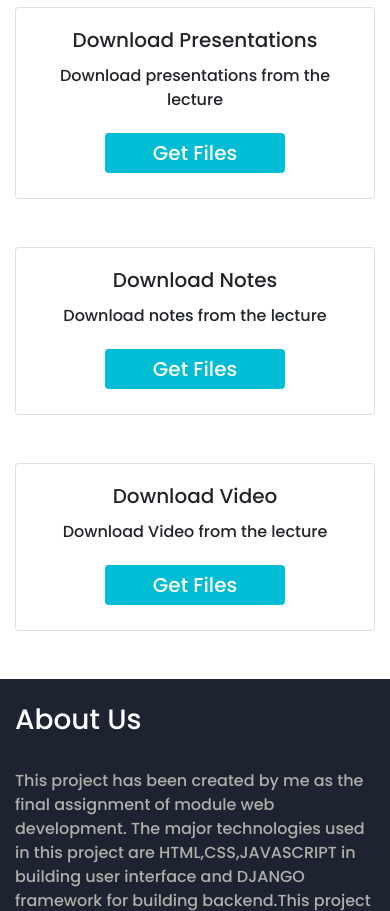
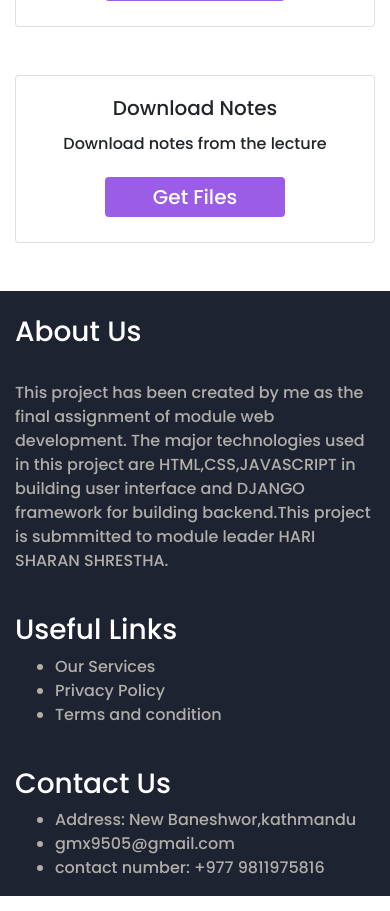
Before and after one commit to Laxman9505/Learning-Management-System, a Django app: a page that uses templates/base.html in a window 390 px wide. Shown: the part 411-1322 px from the top of the page. Run offline with Django 3.2, Linux system fonts and the light colour scheme; a user stored in the database is signed in; data comes from the database, SQL or seed files in the repository; both versions use the stored data as it was after the commit; some libraries are stand-ins or nearby versions.

```diff
--- a/app_users/templates/app_users/index.html
+++ b/app_users/templates/app_users/index.html
@@ -12,7 +12,7 @@
       <div class="col-md-6">
 
         <!-- on small screens remove display-4 -->
-        <h1 class="mb-4 mt-5 display-4 font-weight-bold">A Good <span style="color: #9B5DE5;">Education</span> is a foundation for your better future.</h1>
+        <h1 class="mb-4 mt-5 display-4 font-weight-bold home-heading" ><span  id="home-heading"> A Good <span style="color: #9B5DE5;">Education</span> is a foundation for your better future.</span></h1>
         <p  style="color: #bbb;">A system with high academic achievment.Unlock the power of your creativity with digital learning system.</p>
         <div class="mt-5">
           <!-- hover background-color: white; color: black; -->
--- a/curriculum/templates/curriculum/lesson_detail_view.html
+++ b/curriculum/templates/curriculum/lesson_detail_view.html
@@ -20,13 +20,7 @@
         </blockquote>
     </div>
     <!-- video -->
-    <div class="row d-flex justify-content-center mb-3">
-      <div id="player-overlay">
-            <video controls>
-                <source src="{{lessons.video_url}}"  type="video/mp4">
-              </video>
-      </div>
-    </div>
+
     <!-- download cards -->
     <div class="row d-flex justify-content-center mb-3 mt-3">
       <!-- download presentations -->
@@ -37,7 +31,7 @@
                       {% if lessons.ppt %}
                       <p class="card-text">Download presentations from the lecture</p>
                       <a href="{{lessons.ppt.url}}" download>
-                      <button type="button" class="button-les"><span>Get Files</span></button>
+                      <button type="button" class="button-les" style="background-color:#9B5DE5 ;"><span>Get Files</span></button>
                       </a>
                       {% else %}
                       <p class="card-text" > No PPT available</p>
@@ -54,7 +48,7 @@
                       {% if lessons.Notes %}
                       <p class="card-text">Download notes from the lecture</p>
                       <a href="{{lessons.Notes.url}}" download>
-                      <button type="button" class="button-les"><span>Get Files</span></button>
+                      <button type="button" class="button-les" style="background-color: #9B5DE5;"><span>Get Files</span></button>
                       </a>
                       {% else %}
                       <p class="card-text">Notes not available</p>
@@ -63,18 +57,8 @@
                     </div>
                   </div>
                 </div>
-      <!-- download video -->
-                <div class="col-md-4 mb-4 mt-4">
-                  <div class="card box-shadow-hover">
-                    <div class="card-body">
-                      <h5 class="card-title">Download Video</h5>
-                      <p class="card-text">Download Video from the lecture</p>
-                      <a href="{{lessons.video_url}}" download>
-                      <button type="button" class="button-les"><span>Get Files</span></button>
-                      </a>
-                    </div>
-                  </div>
-                </div>
+
+
     </div>
 
 </section>
--- a/curriculum/templates/curriculum/subject_list_view.html
+++ b/curriculum/templates/curriculum/subject_list_view.html
@@ -69,10 +69,10 @@
                   </table>
                 </div> -->
                 <!-- class row2 for cards -->
-                <div class="row d-flex justify-content-center mb-3" style="width: 100%;">
+                <div class="row d-flex justify-content-center mb-3" style="width: 100%; gap: 2rem;">
 
                 {% for subject in standards.subjects.all %}
-                <div class="left" style="margin-left: 3rem;">
+                <div class="left" >
                   <div class="card-left">
                     <div class="image">
                       <img src="https://images.unsplash.com/photo-1541963463532-d68292c34b19?ixlib=rb-1.2.1&ixid=MnwxMjA3fDB8MHxwaG90by1wYWdlfHx8fGVufDB8fHx8&auto=format&fit=crop&w=776&q=80" class="card-img" alt="No image found" >
--- a/static/css/mycss.css
+++ b/static/css/mycss.css
@@ -324,3 +324,8 @@ img {
 .breadcrumbs{
   display: none !important;
 }
+@media screen and (max-width:756px) {
+  #home-heading{
+    font-size: 40px !important;
+  }
+}
--- a/templates/base.html
+++ b/templates/base.html
@@ -58,12 +58,12 @@
                 </div>
                 {% if user.is_authenticated %}
                 <img src="https://cdn.vectorstock.com/i/1000x1000/30/97/flat-business-man-user-profile-avatar-icon-vector-4333097.webp" alt="" style="height: 50px; width: 50px;">
-                <span style="margin-right: 2rem;">{{user.first_name}}</span>
+                <span style="margin-right: 2rem;"> Welcome,   {{user.first_name}} {{user.last_name}} </span>
             {% else %}
 
             {% endif %}
 
-                <a href="{% url 'admin:index' %}"   class="btn px-3 py-2 text-white mt-3 mt-sm-0" style="border-radius: 30px; background-color: #9B5DE5; font-size: 14px;">Admin</a>
+
 
 
 
```
Also changed, not shown: db.sqlite3, media/Images/Subject_Pictures/3.png (added), 2 other files.
